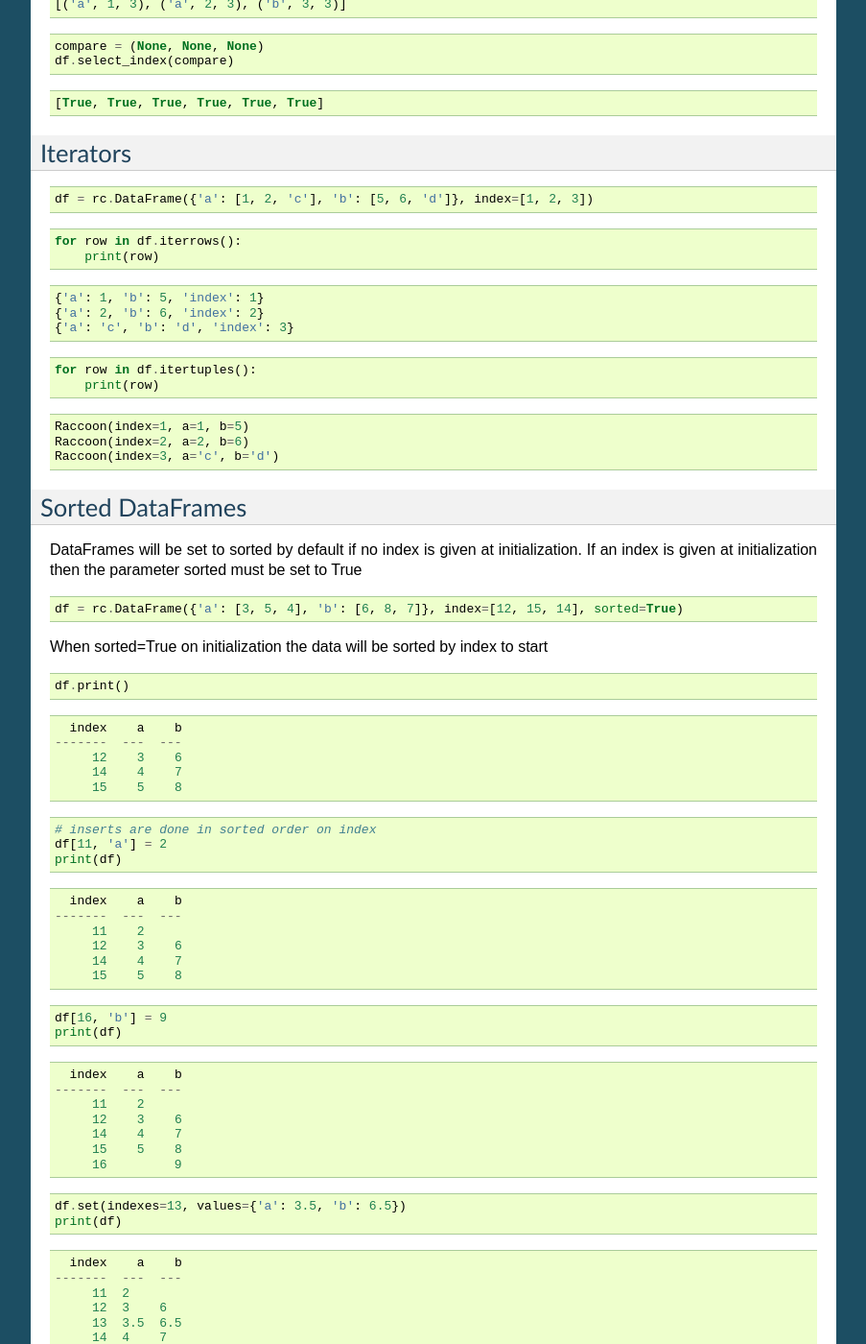
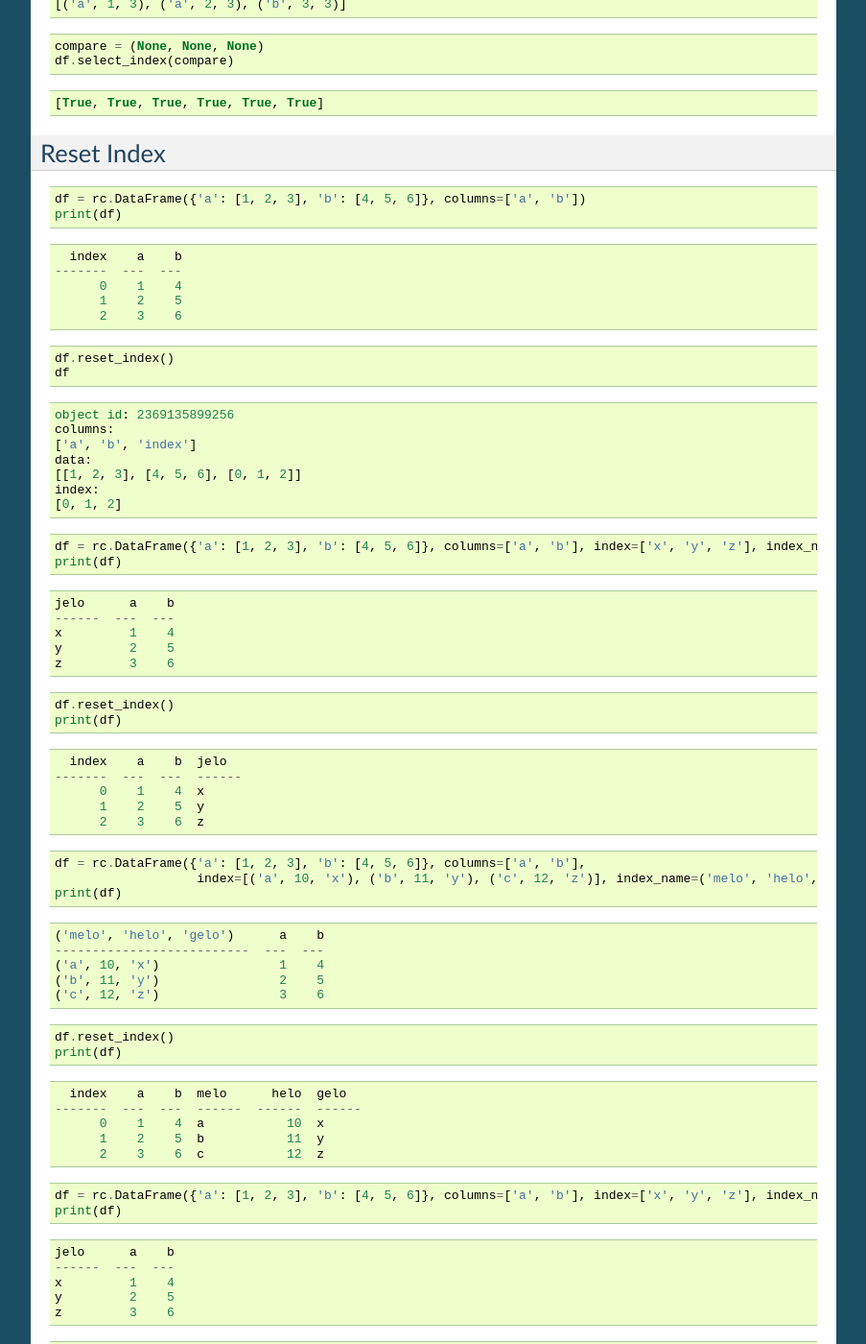
Before and after one commit to rsheftel/raccoon, a Sphinx documentation site: the page built from docs/usage.rst, in a window 1280 px wide and 1400 px high, scrolled down 9498 px. Shown: the whole window at 96% size, without its empty margins (198-1101 px from the left). Built offline with Sphinx 7.4.7, drawn with Linux system fonts in a browser that asks for light colours; some of the changed text lies outside the part shown.

Commit message:
Added reset_index() method

```diff
--- a/docs/conf.py
+++ b/docs/conf.py
@@ -54,9 +54,9 @@ copyright = '2016, Ryan Sheftel'
 # built documents.
 #
 # The short X.Y version.
-version = '1.1.6'
+version = '1.1.7'
 # The full version, including alpha/beta/rc tags.
-release = '1.1.6'
+release = '1.1.7'
 
 # generate docstring for __init__
 autoclass_content = 'both'
--- a/docs/index.rst
+++ b/docs/index.rst
@@ -99,6 +99,10 @@ Updates
 ~~~~~
 - Added index parameter to iterrows() and itertuples()
 
+1.1.7
+~~~~~
+- Added reset_index() method
+
 Contents
 --------
 .. toctree::
--- a/docs/usage.rst
+++ b/docs/usage.rst
@@ -504,7 +504,7 @@ from 0...len(index)
 
 .. parsed-literal::
 
-      index    a    b    c    d
+      index    a    b    c  d
     -------  ---  ---  ---  ---
          10  100   88    1
          12   33   99    3
@@ -537,7 +537,7 @@ Head and Tail
 
 .. parsed-literal::
 
-      index    a    b    c    d
+      index    a    b    c  d
     -------  ---  ---  ---  ---
          10   -9   88    1
          11    2   55    2
@@ -732,10 +732,10 @@ Append
 
 .. parsed-literal::
 
-      index    c    b
+      index    b    c
     -------  ---  ---
-          3   11    7
-          4   12    8
+          3    7   11
+          4    8   12
 
 
 .. code:: python
@@ -945,6 +945,135 @@ a wild card for matching.
 
 
 
+Reset Index
+-----------
+
+.. code:: python
+
+    df = rc.DataFrame({'a': [1, 2, 3], 'b': [4, 5, 6]}, columns=['a', 'b'])
+    print(df)
+
+
+.. parsed-literal::
+
+      index    a    b
+    -------  ---  ---
+          0    1    4
+          1    2    5
+          2    3    6
+
+
+.. code:: python
+
+    df.reset_index()
+    df
+
+
+
+
+.. parsed-literal::
+
+    object id: 2369135899256
+    columns:
+    ['a', 'b', 'index']
+    data:
+    [[1, 2, 3], [4, 5, 6], [0, 1, 2]]
+    index:
+    [0, 1, 2]
+
+
+
+.. code:: python
+
+    df = rc.DataFrame({'a': [1, 2, 3], 'b': [4, 5, 6]}, columns=['a', 'b'], index=['x', 'y', 'z'], index_name='jelo')
+    print(df)
+
+
+.. parsed-literal::
+
+    jelo      a    b
+    ------  ---  ---
+    x         1    4
+    y         2    5
+    z         3    6
+
+
+.. code:: python
+
+    df.reset_index()
+    print(df)
+
+
+.. parsed-literal::
+
+      index    a    b  jelo
+    -------  ---  ---  ------
+          0    1    4  x
+          1    2    5  y
+          2    3    6  z
+
+
+.. code:: python
+
+    df = rc.DataFrame({'a': [1, 2, 3], 'b': [4, 5, 6]}, columns=['a', 'b'],
+                       index=[('a', 10, 'x'), ('b', 11, 'y'), ('c', 12, 'z')], index_name=('melo', 'helo', 'gelo'))
+    print(df)
+
+
+.. parsed-literal::
+
+    ('melo', 'helo', 'gelo')      a    b
+    --------------------------  ---  ---
+    ('a', 10, 'x')                1    4
+    ('b', 11, 'y')                2    5
+    ('c', 12, 'z')                3    6
+
+
+.. code:: python
+
+    df.reset_index()
+    print(df)
+
+
+.. parsed-literal::
+
+      index    a    b  melo      helo  gelo
+    -------  ---  ---  ------  ------  ------
+          0    1    4  a           10  x
+          1    2    5  b           11  y
+          2    3    6  c           12  z
+
+
+.. code:: python
+
+    df = rc.DataFrame({'a': [1, 2, 3], 'b': [4, 5, 6]}, columns=['a', 'b'], index=['x', 'y', 'z'], index_name='jelo')
+    print(df)
+
+
+.. parsed-literal::
+
+    jelo      a    b
+    ------  ---  ---
+    x         1    4
+    y         2    5
+    z         3    6
+
+
+.. code:: python
+
+    df.reset_index(drop=True)
+    print(df)
+
+
+.. parsed-literal::
+
+      index    a    b
+    -------  ---  ---
+          0    1    4
+          1    2    5
+          2    3    6
+
+
 Iterators
 ---------
 
@@ -960,9 +1089,9 @@ Iterators
 
 .. parsed-literal::
 
-    {'a': 1, 'b': 5, 'index': 1}
-    {'a': 2, 'b': 6, 'index': 2}
-    {'a': 'c', 'b': 'd', 'index': 3}
+    {'index': 1, 'a': 1, 'b': 5}
+    {'index': 2, 'a': 2, 'b': 6}
+    {'index': 3, 'a': 'c', 'b': 'd'}
 
 
 .. code:: python
@@ -1006,22 +1135,6 @@ start
          15    5    8
 
 
-.. code:: python
-
-    # inserts are done in sorted order on index
-    df[11, 'a'] = 2
-    print(df)
-
-
-.. parsed-literal::
-
-      index    a    b
-    -------  ---  ---
-         11    2
-         12    3    6
-         14    4    7
-         15    5    8
-
 
 .. code:: python
 
@@ -1033,7 +1146,6 @@ start
 
       index    a    b
     -------  ---  ---
-         11    2
          12    3    6
          14    4    7
          15    5    8
@@ -1050,7 +1162,6 @@ start
 
       index    a    b
     -------  ---  ---
-         11  2
          12  3    6
          13  3.5  6.5
          14  4    7
--- a/raccoon/__init__.py
+++ b/raccoon/__init__.py
@@ -1,3 +1,3 @@
 
-__version__ = "1.1.6"
+__version__ = "1.1.7"
 from .dataframe import DataFrame
--- a/setup.py
+++ b/setup.py
@@ -18,7 +18,7 @@ with open(path.join(here, 'README.rst'), encoding='utf-8') as f:
 
 setup(
     name='raccoon',
-    version='1.1.6',
+    version='1.1.7',
 
     description='Python DataFrame with fast insert and appends',
     long_description=long_description,
```
Also changed, not shown: other parts of docs/usage.rst (+3 -3 lines), 3 other files.
